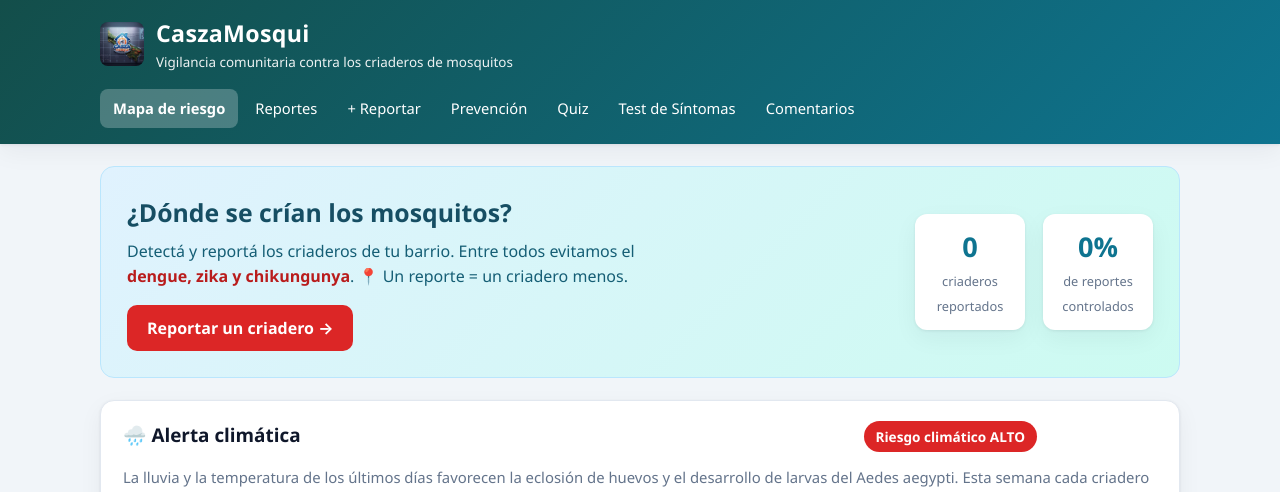
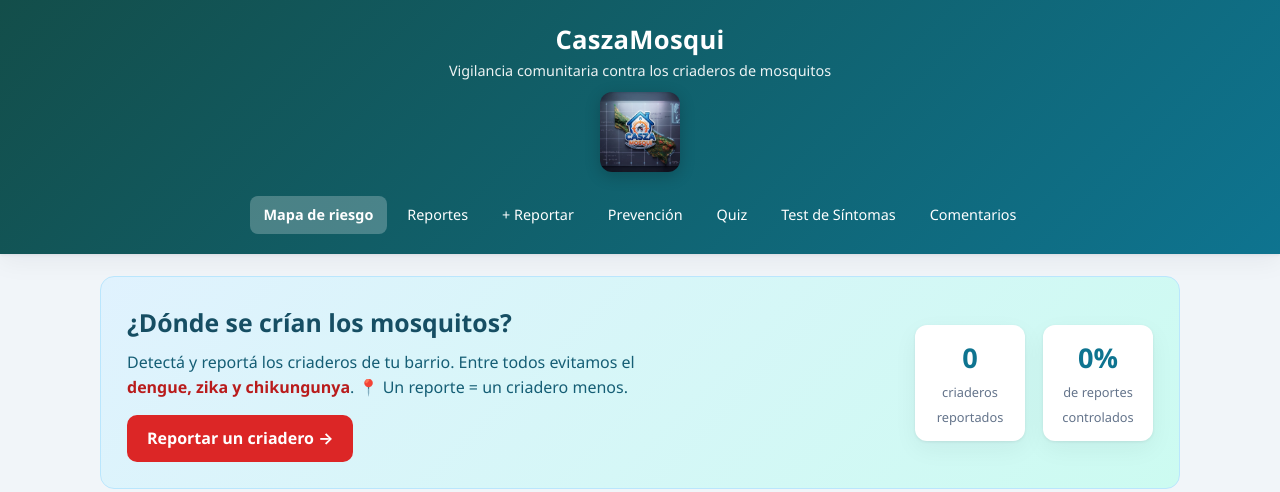
Before and after one commit to OcampoGuillermo/fsahackelcolorado1, a PHP site: page /formosahack-2026/ in a window 1280 px wide. Shown: the top 492 px of the page. Run offline with PHP 8.4, Linux system fonts and the light colour scheme; data that the repository does not hold is empty.

Commit message:
fix: burbujas transparentes + logo 1x1 centrado + nav centrado

```diff
--- a/assets/css/styles.css
+++ b/assets/css/styles.css
@@ -34,24 +34,46 @@ body {
 .topbar {
   background: linear-gradient(135deg, #134e4a, #0e7490);
   color: #fff;
-  padding: 16px 0;
+  padding: 20px 0;
   box-shadow: var(--sombra);
 }
-.topbar .container { display: flex; align-items: center; justify-content: space-between; gap: 16px; flex-wrap: wrap; }
-.brand { display: flex; align-items: center; gap: 12px; }
-.brand .logo { font-size: 2.1rem; }
-.brand h1 { margin: 0; font-size: 1.45rem; letter-spacing: .3px; }
-.brand p { margin: 0; font-size: .84rem; opacity: .92; }
-.topbar nav { display: flex; gap: 4px; flex-wrap: wrap; }
+.topbar .container {
+  display: flex;
+  flex-direction: column;
+  align-items: center;
+  justify-content: center;
+  gap: 16px;
+  text-align: center;
+}
+.brand {
+  display: flex;
+  flex-direction: column;
+  align-items: center;
+  gap: 10px;
+}
+.brand-text { display: flex; flex-direction: column; align-items: center; }
+.brand h1 { margin: 0; font-size: 1.6rem; letter-spacing: .3px; }
+.brand p { margin: 0; font-size: .9rem; opacity: .92; }
+.logo-img {
+  width: 80px; height: 80px;
+  border-radius: 12px;
+  object-fit: cover;
+  flex-shrink: 0;
+  box-shadow: 0 4px 16px rgba(0,0,0,.2);
+}
+.topbar nav {
+  display: flex;
+  justify-content: center;
+  gap: 6px;
+  flex-wrap: wrap;
+  margin-top: 8px;
+}
 .topbar nav a {
-  color: #fff; text-decoration: none; padding: 8px 13px; border-radius: 8px;
-  font-size: .92rem; transition: background .15s;
+  color: #fff; text-decoration: none; padding: 8px 14px; border-radius: 8px;
+  font-size: .9rem; transition: background .15s; white-space: nowrap;
 }
 .topbar nav a:hover { background: rgba(255, 255, 255, .16); }
 .topbar nav a.active { background: rgba(255, 255, 255, .24); font-weight: 600; }
-
-/* ---------- Logo ---------- */
-.logo-img { width: 44px; height: 44px; border-radius: 8px; object-fit: cover; flex-shrink: 0; }
 
 /* ---------- Botón Volver Al Inicio (esquina superior derecha de cada panel) ---------- */
 .panel { position: relative; }
--- a/index.php
+++ b/index.php
@@ -23,11 +23,11 @@ require_once __DIR__ . '/inc/helpers.php';
 <header class="topbar">
   <div class="container">
     <div class="brand">
-      <img src="<?= e(BASE_URL) ?>/assets/img/logo-casza.jpeg" alt="<?= e(APP_NAME) ?>" class="logo-img">
-      <div>
+      <div class="brand-text">
         <h1><?= e(APP_NAME) ?></h1>
         <p><?= e(APP_TAGLINE) ?></p>
       </div>
+      <img src="<?= e(BASE_URL) ?>/assets/img/logo-casza.jpeg" alt="<?= e(APP_NAME) ?>" class="logo-img">
     </div>
     <nav>
       <a href="#" data-nav="mapa" class="active">Mapa de riesgo</a>
```
Also changed, not shown: other parts of assets/css/styles.css (+14 -12 lines).
